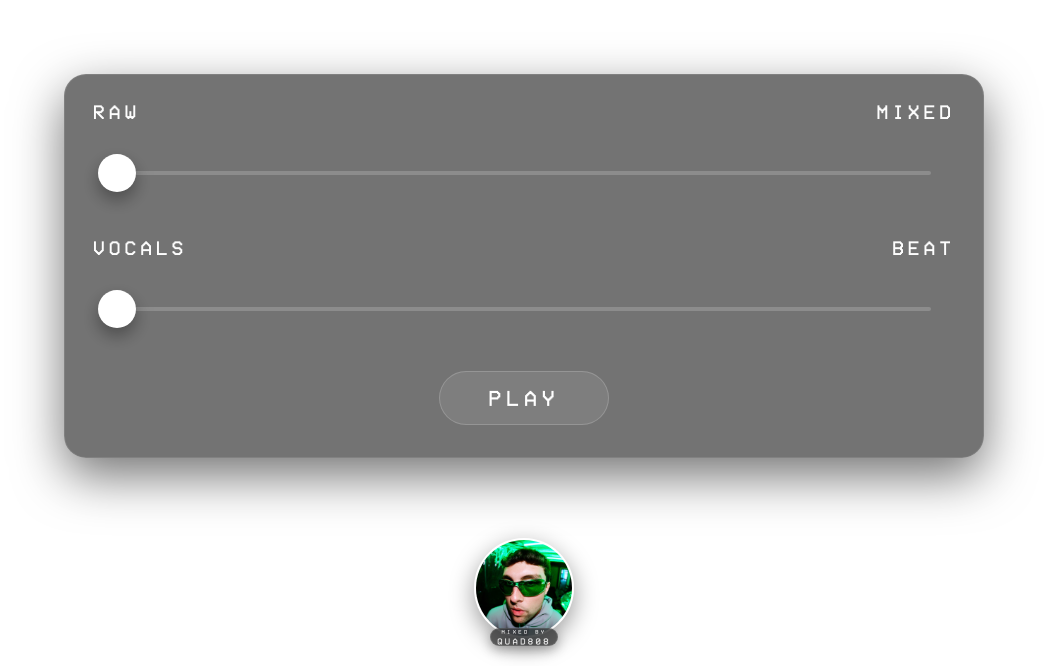
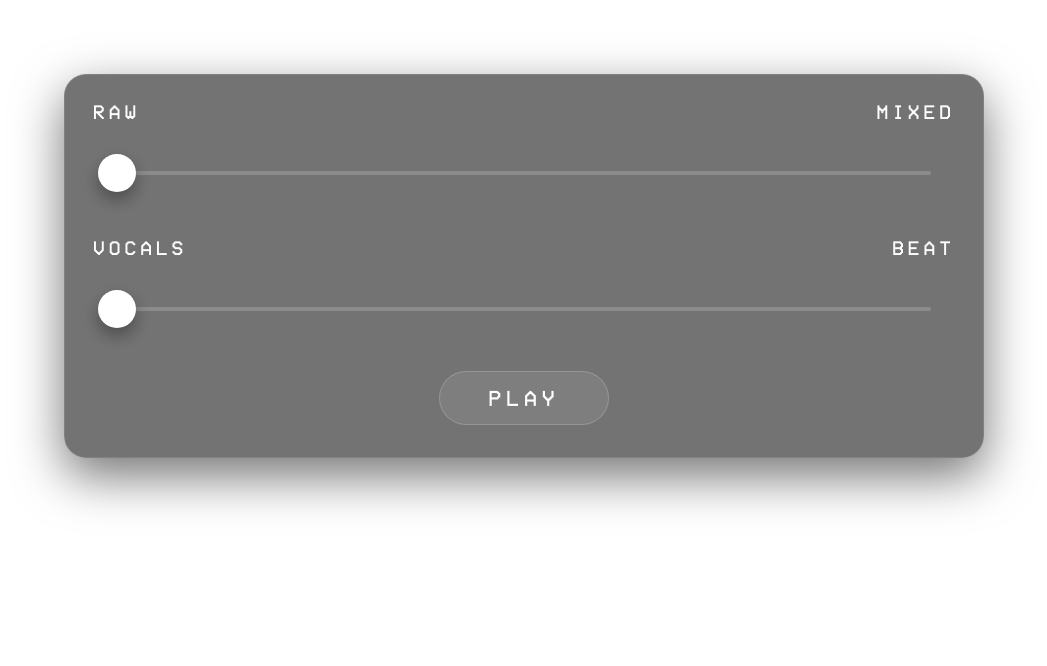
Before and after one commit to assistantai-labs/quad-interactive-fader, a website: page index.html in a window 1280 px wide. Shown: the part 134-800 px from the top of the page, without its empty margins (116-1163 px from the left). Drawn offline with Linux system fonts and the light colour scheme.

Commit message:
Update index.html

```diff
--- a/index.html
+++ b/index.html
@@ -21,7 +21,7 @@
       margin: 0;
       padding: 0;
       background: transparent;
-      overscroll-behavior: none;
+      overflow: auto; /* Allow scrolling */
     }
 
     body {
@@ -31,7 +31,7 @@
       -webkit-user-select: none;
       -webkit-touch-callout: none;
       -webkit-tap-highlight-color: transparent;
-      touch-action: none;
+      touch-action: auto; /* Allow scrolling on body */
     }
 
     .stage {
@@ -295,13 +295,6 @@
 <body>
   <div class="rewardWave" id="rewardWave"></div>
   <div class="stage">
-    <a href="https://www.quad808.com/quad" target="_blank" class="profileBadge" id="profileBadge">
-      <img class="profileAvatar" id="profileAvatar" src="assets/IMG_7485.jpeg" alt="" onerror="this.onerror=null; this.parentElement.style.display='none'">
-      <div class="profileLabel">
-        <span class="profileLabelLine">MIXED BY</span><br>
-        <span class="profileLabelLine">QUAD808</span>
-      </div>
-    </a>
     <div class="panel" id="panel">
       <canvas class="panelFx" id="panelFx"></canvas>
 
@@ -2148,9 +2141,13 @@ function completionBurstLoop() {
 }
 requestAnimationFrame(completionBurstLoop);
 
+// Only prevent scrolling when touching the panel/frame area (not outside)
 document.addEventListener("touchmove", (e) => {
-  // prevent page scroll inside embed while interacting
-  if (firstGestureDone) e.preventDefault();
+  // Only prevent scroll if touching the panel area
+  const target = e.target;
+  if (firstGestureDone && panelEl && panelEl.contains(target)) {
+    e.preventDefault();
+  }
 }, { passive:false });
 
 updatePlayButton();
```
